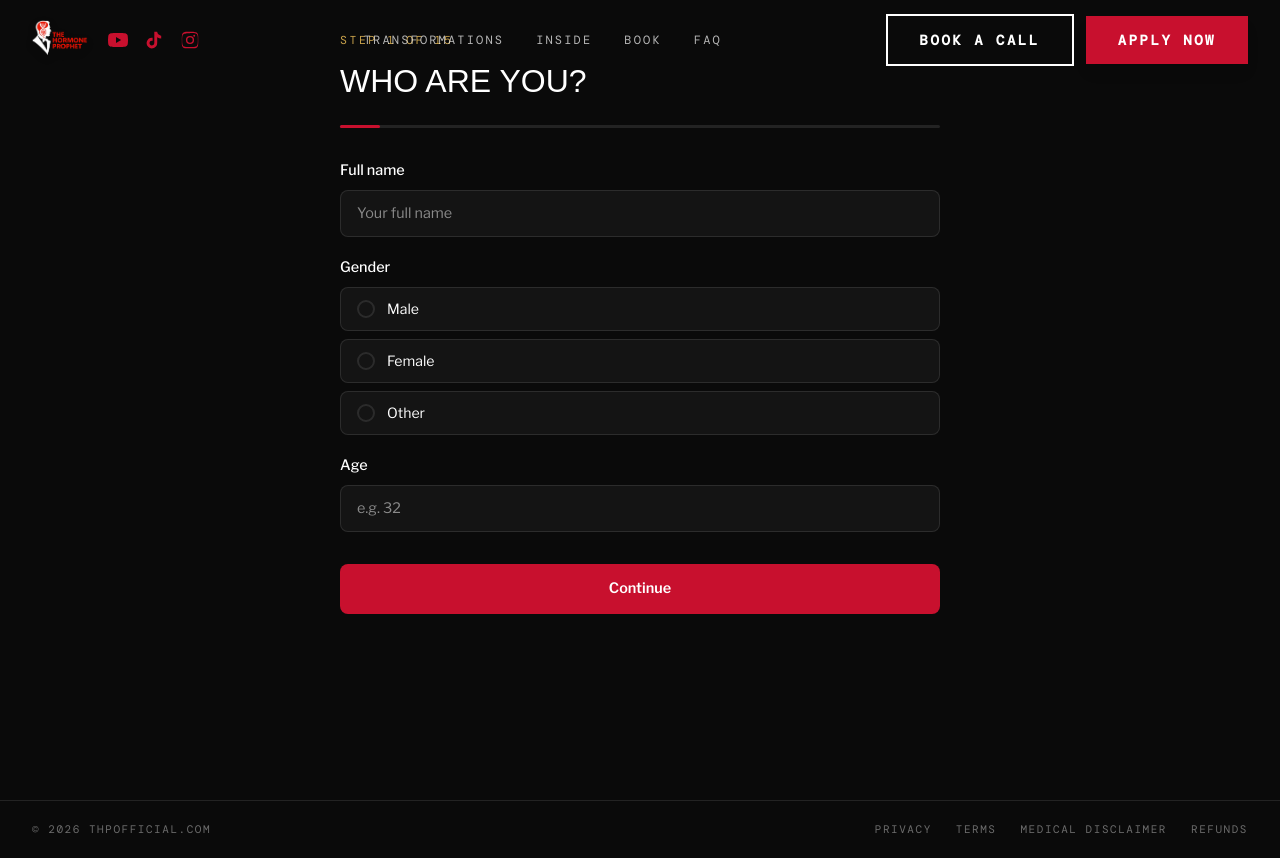
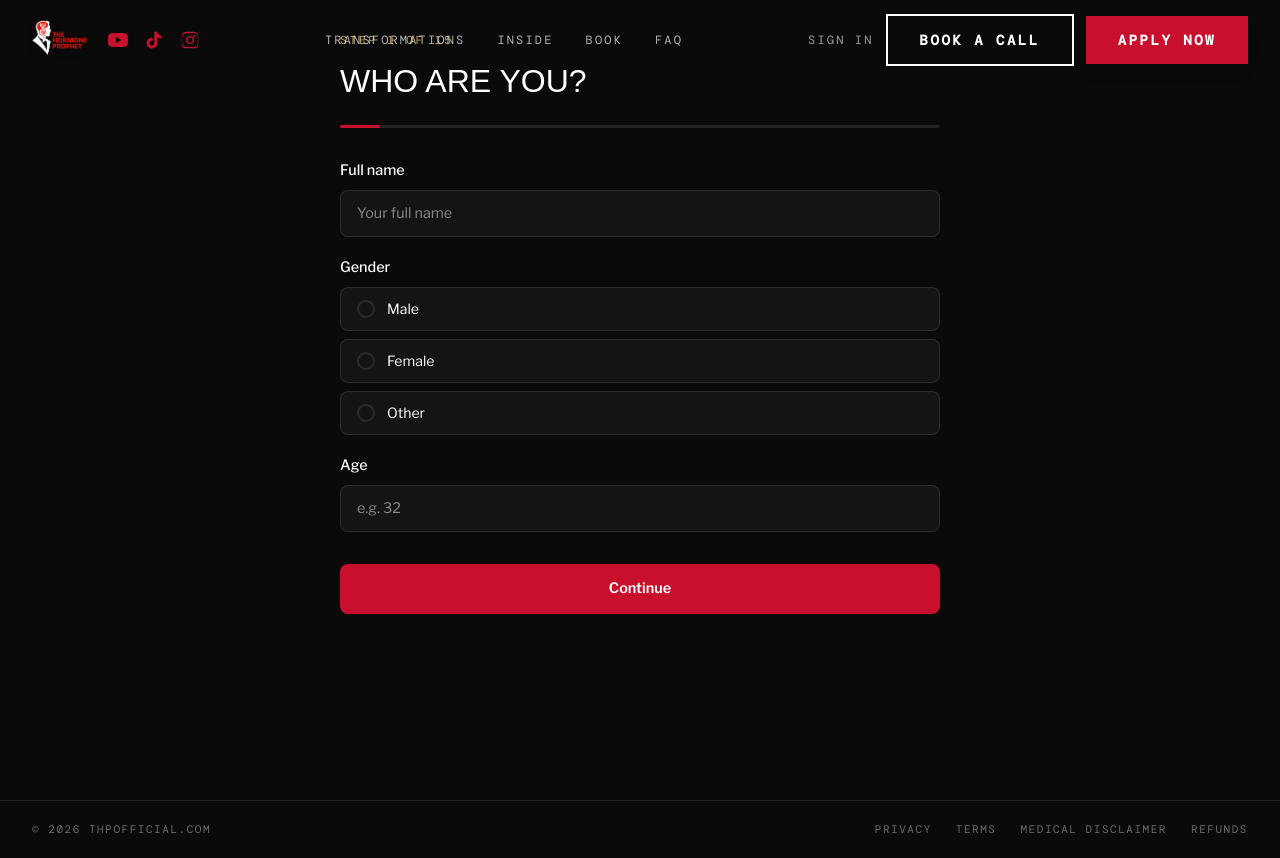
Before and after one commit to THPdht/thpofficial, a Next.js app: page /apply in a window 1280 px wide. Built offline with nearby package versions, Linux system fonts and the light colour scheme; a web font is replaced by a local one.

Commit message:
Nav: add Sign In link for clients and admin
Co-Authored-By: Claude Sonnet 4.6 <noreply@anthropic.com>

```diff
--- a/components/ui/Nav.tsx
+++ b/components/ui/Nav.tsx
@@ -60,6 +60,12 @@ export function Nav() {
         </nav>
 
         <div className="hidden items-center gap-3 sm:flex">
+          <Link
+            href="/login"
+            className="font-mono text-xs uppercase tracking-[0.18em] text-white/60 transition-colors hover:text-white/90"
+          >
+            Sign In
+          </Link>
           <Button
             onClick={() => document.getElementById("booking")?.scrollIntoView({ behavior: "smooth" })}
             variant="outlineLight"
@@ -99,6 +105,7 @@ export function Nav() {
             <div className="mt-2 flex flex-col gap-3">
               <Button href={site.applyHref} variant="primary">Apply Now</Button>
               <Button onClick={() => { setMenuOpen(false); document.getElementById("booking")?.scrollIntoView({ behavior: "smooth" }); }} variant="outlineLight" className="cursor-pointer">Book a Call</Button>
+              <Link href="/login" onClick={() => setMenuOpen(false)} className="font-mono text-sm uppercase tracking-[0.18em] text-white/60 hover:text-white/90 text-center py-1">Sign In</Link>
             </div>
             <Socials className="mt-2" />
           </div>
```
